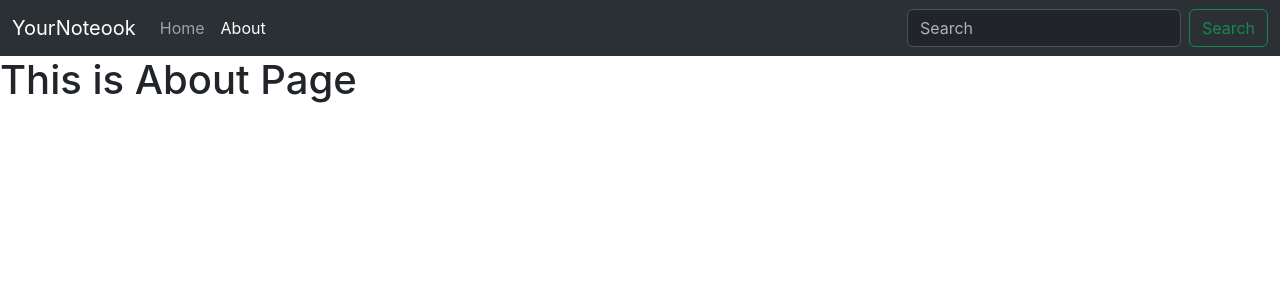
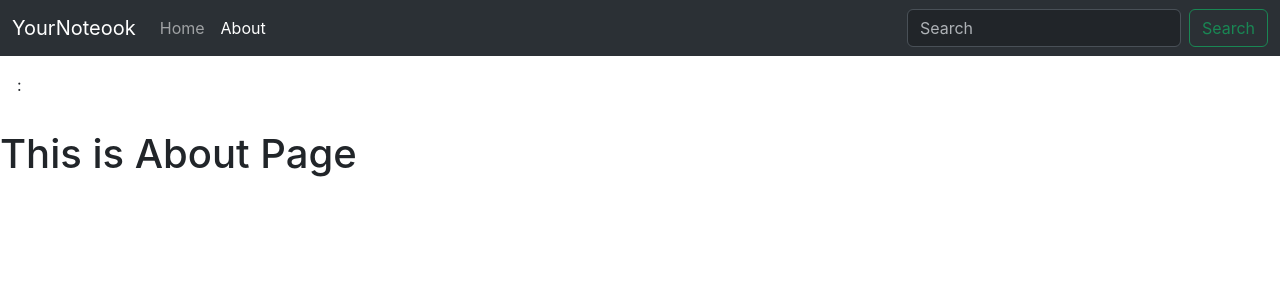
Before and after one commit to anurupkoli/note-book, a React (Create React App) app: page /about in a window 1280 px wide. Shown: the top 300 px of the page. Built offline with nearby package versions, Linux system fonts and the light colour scheme.

Commit message:
Added alert component and fixed some bugs

```diff
--- a/src/App.js
+++ b/src/App.js
@@ -3,15 +3,31 @@ import Home from "./Components/Home";
 import Navbar from "./Components/Navbar";
 import { BrowserRouter, Routes, Route } from "react-router-dom";
 import NoteState from "./Context/notes/noteState";
+import Alert from "./Components/Alert";
+import { useState } from "react";
 
 function App() {
+
+  const [alert, setAlert] = useState({type: "", message:""});
+
+  const fireAlert = (type, message)=>{
+    setAlert({
+      type: type,
+      message: message
+    })
+    setTimeout(() => {
+      setAlert(null)
+    }, 2000);
+  }
+
   return (
     <>
       <NoteState>
         <BrowserRouter>
           <Navbar />
+          <Alert alert={alert} />
           <Routes>
-            <Route exact path="/" element={<Home />} />
+            <Route exact path="/" element={<Home fireAlert={fireAlert} />} />
             <Route exact path="/about" element={<About />} />
           </Routes>
         </BrowserRouter>
--- /dev/null
+++ b/src/Components/Alert.js
@@ -0,0 +1,11 @@
+import React from "react";
+
+export default function Alert(props) {
+  return (
+    <>
+      {props.alert && <div className={`alert alert-${props.alert.type} alert-dismissible fade show sticky-top`} role="alert">
+        {props.alert.type + ":" + props.alert.message}
+      </div>}
+    </>
+  );
+}
--- a/src/Components/Home.js
+++ b/src/Components/Home.js
@@ -2,15 +2,21 @@ import React, {useState, useContext} from "react";
 import Notes from "./Notes";
 import noteContext from "../Context/notes/noteContext";
 
-export default function Home() {
-
+export default function Home(props) {
   let context = useContext(noteContext)
-  let {addNote} = context;
+  let {addNote, success} = context;
   const [note, setNote] = useState({title: "", description:"", tag: "General"});
 
   const handleClick = (e)=>{
     e.preventDefault();
     addNote(note.title, note.description, note.tag);
+    console.log(success)
+    if(success===true){
+      props.fireAlert('success', 'Note has been saved :)')
+    }
+    else{
+      props.fireAlert('danger', 'We could not save your note :(')
+    }
   }
 
   const handleChange = (e)=>{
@@ -19,7 +25,7 @@ export default function Home() {
 
   return (
     <>
-      <div className="container ">
+      <div className="container my-5">
         <h1 className="mt-5">SAVE A NOTE</h1>
         <form className="my-3 ">
           <div className="mb-3">
@@ -68,7 +74,7 @@ export default function Home() {
       </div>
       <div className="container mt-5 ">
         <h2>Your Notes</h2>
-        <Notes/>
+        <Notes fireAlert={props.fireAlert} />
       </div>
     </>
   );
--- a/src/Components/NoteItem.js
+++ b/src/Components/NoteItem.js
@@ -4,14 +4,22 @@ import noteContext from "../Context/notes/noteContext";
 
 export default function NoteItem(props) {
   let context = useContext(noteContext);
-  let {deleteNote} = context;
-  const { note, fireModal} = props;
+  let {deleteNote, success} = context;
+  const { note, fireModal, fireAlert} = props;
+  const alert = ()=>{
+    if(success){
+      fireAlert('success', 'Note has been deleted :)')
+    }
+    else{
+      props.fireAlert('danger', 'We could not delete the note :(')
+    }
+  }
   return (
     <div className="col-md-3">
       <div className="card my-2" style={{ width: "18rem" }}>
         <div className="card-body">
           <div className="d-flex justify-content-end">
-          <span className="material-symbols-outlined" onClick={()=>{deleteNote(note._id)}} >delete</span>
+          <span className="material-symbols-outlined" onClick={()=>{deleteNote(note._id); alert()}}>delete</span>
           <span className="material-symbols-outlined" onClick={()=>{fireModal(note)}} >edit</span>
           </div>
           <h5 className="card-title">Title: {note.title}</h5>
--- a/src/Components/Notes.js
+++ b/src/Components/Notes.js
@@ -2,14 +2,14 @@ import React, { useContext, useEffect, useRef, useState } from "react";
 import noteContext from "../Context/notes/noteContext";
 import NoteItem from "./NoteItem";
 
-export default function Notes() {
+export default function Notes(props) {
   const context = useContext(noteContext);
-  let { notes, fetchNotes, editNote } = context;
+  let { notes, fetchNotes, editNote, success } = context;
   const [note, setNote] = useState({
     etitle: "",
     edescription: "",
     etag: "",
-    eid: ""
+    eid: "",
   });
 
   const handleChange = (e) => {
@@ -23,13 +23,24 @@ export default function Notes() {
 
   const fireModal = (note) => {
     ref.current.click();
-    setNote({etitle: note.title, edescription: note.description, etag: note.tag, eid: note._id});
+    setNote({
+      etitle: note.title,
+      edescription: note.description,
+      etag: note.tag,
+      eid: note._id,
+    });
   };
 
-  const noteEdit = ()=>{
+  const noteEdit = () => {
     refClose.current.click();
-    editNote(note.eid, note.etitle, note.edescription, note.etag)
-  }
+    editNote(note.eid, note.etitle, note.edescription, note.etag);
+    if(success){
+      props.fireAlert('success', 'Note has been edited :)')
+    }
+    else{
+      props.fireAlert('danger', 'We could not edit your note:(')
+    }
+  };
 
   const ref = useRef(null);
   const refClose = useRef(null);
@@ -120,7 +131,11 @@ export default function Notes() {
               >
                 Close
               </button>
-              <button type="button" className="btn btn-primary" onClick={noteEdit} >
+              <button
+                type="button"
+                className="btn btn-primary"
+                onClick={noteEdit}
+              >
                 Save changes
               </button>
             </div>
@@ -129,7 +144,7 @@ export default function Notes() {
       </div>
       <div className="row my-2">
         {notes.map((note) => {
-          return <NoteItem key={note._id} fireModal={fireModal} note={note} />;
+          return <NoteItem key={note._id} fireModal={fireModal} note={note} fireAlert={props.fireAlert} />;
         })}
       </div>
     </>
--- a/src/Context/notes/noteState.js
+++ b/src/Context/notes/noteState.js
@@ -5,6 +5,7 @@ const NoteState = (props)=>{
     const host = 'http://localhost:8000'
     const iNotes = []
     const [notes, setNotes] = useState(iNotes);
+    const [success, setsuccess] = useState(false);
 
     const fetchNotes = async ()=>{
       const response = await fetch(`${host}/api/note/getNotes`, {
@@ -15,7 +16,7 @@ const NoteState = (props)=>{
         },
       })
       const json = await response.json();
-      setNotes(json);
+      setNotes(json.note);
     }
 
 
@@ -32,8 +33,9 @@ const NoteState = (props)=>{
             tag: tag
           })
         })
+        const json = await response.json();
+        setsuccess(json.success)
         fetchNotes();
-        const json = await response.json();
     }
 
 
@@ -46,6 +48,7 @@ const NoteState = (props)=>{
         }
       })
       let json = await response.json();
+      setsuccess(json.success)
       fetchNotes();
     }
 
@@ -65,21 +68,12 @@ const NoteState = (props)=>{
       })
 
       let json = await response.json();
-      // console.log(json)
+      setsuccess(json.success)
       fetchNotes();
-
-      // for (let i = 0; i < notes.length; i++) {
-      //   const ele = notes[i];
-      //   if(ele._id === id){
-      //     ele.title = title;
-      //     ele.description = description;
-      //     ele.tag = tag
-      //   }
-      // }
     }
 
     return(
-        <NoteContext.Provider value={{notes, addNote, deleteNote, editNote, fetchNotes}} >
+        <NoteContext.Provider value={{notes, addNote, deleteNote, editNote, fetchNotes, success}} >
             {props.children}
         </NoteContext.Provider>
     )
```
Also changed, not shown: 2 other files (tests, documents, lock files or other folders).
